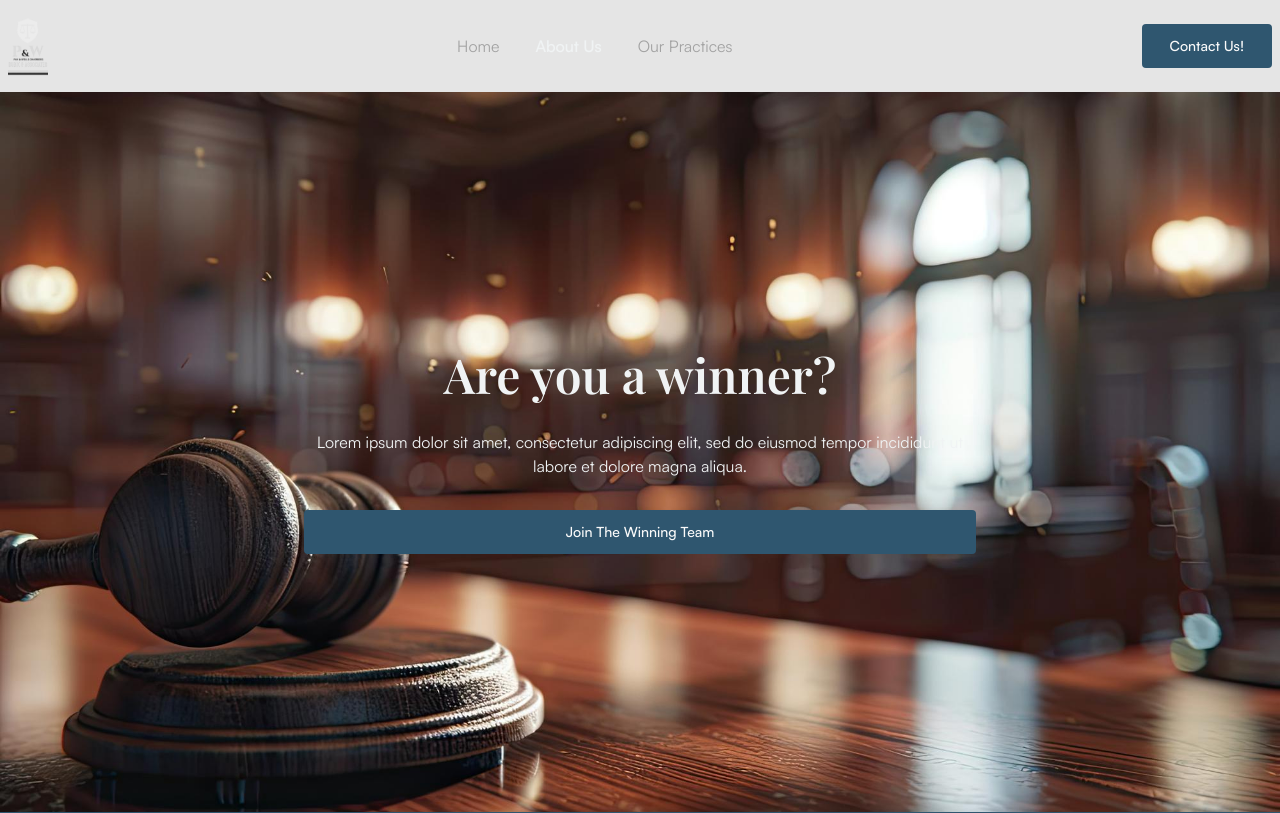
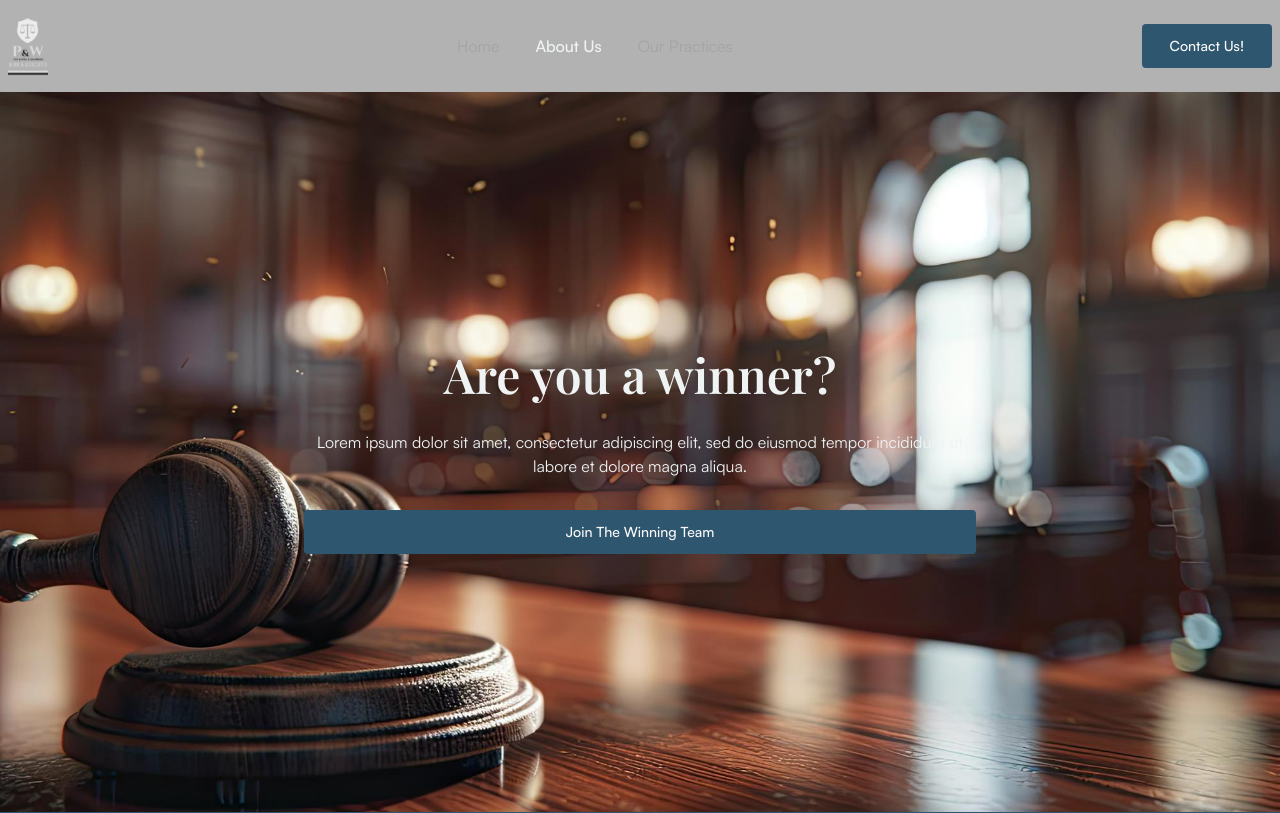
Before and after one commit to Galamsey-P/paxwellschambers, a Next.js app: page /about in a window 1280 px wide. Shown: the top 813 px of the page. Built offline with nearby package versions, Linux system fonts and the light colour scheme.

Commit message:
feat: on scroll darken the transparent header

```diff
--- a/src/components/navigation/header/index.tsx
+++ b/src/components/navigation/header/index.tsx
@@ -1,7 +1,7 @@
 
 "use client";
 import { cn } from "@/lib/utils";
-import React from "react";
+import React, { useState, useEffect } from "react";
 import DesktopNav from "./desktop";
 import { Button } from "@/components/ui/button";
 import Link from "next/link";
@@ -13,15 +13,27 @@ import Logo from "../logo";
 
 export default function Header() {
     const { isTransparent } = useNavigation();
+    const [hasScrolled, setHasScrolled] = useState(false);
+    useEffect(() => {
+        const handleScroll = () => {
+            const scrollPosition = window.scrollY;
+            setHasScrolled(scrollPosition > 800);
+        };
+
+        window.addEventListener("scroll", handleScroll);
+        return () => window.removeEventListener("scroll", handleScroll);
+    }, []);
     return (
         <header
             className={cn(
                 "py-4 sticky top-0 z-50 w-full font-sans transition-all duration-300",
                 isTransparent
-                    ? "bg- backdrop-blur-md bg-black/10"
+                    ? hasScrolled
+                        ? "bg-black/70 backdrop-blur-md"
+                        : "bg- backdrop-blur-md bg-black/30"
                     : "bg-white shadow"
-
-            )}>
+            )}
+        >
             <div className="container flex items-center justify-between mx-auto px-2">
                 <Logo />
                 <DesktopNav />
```
